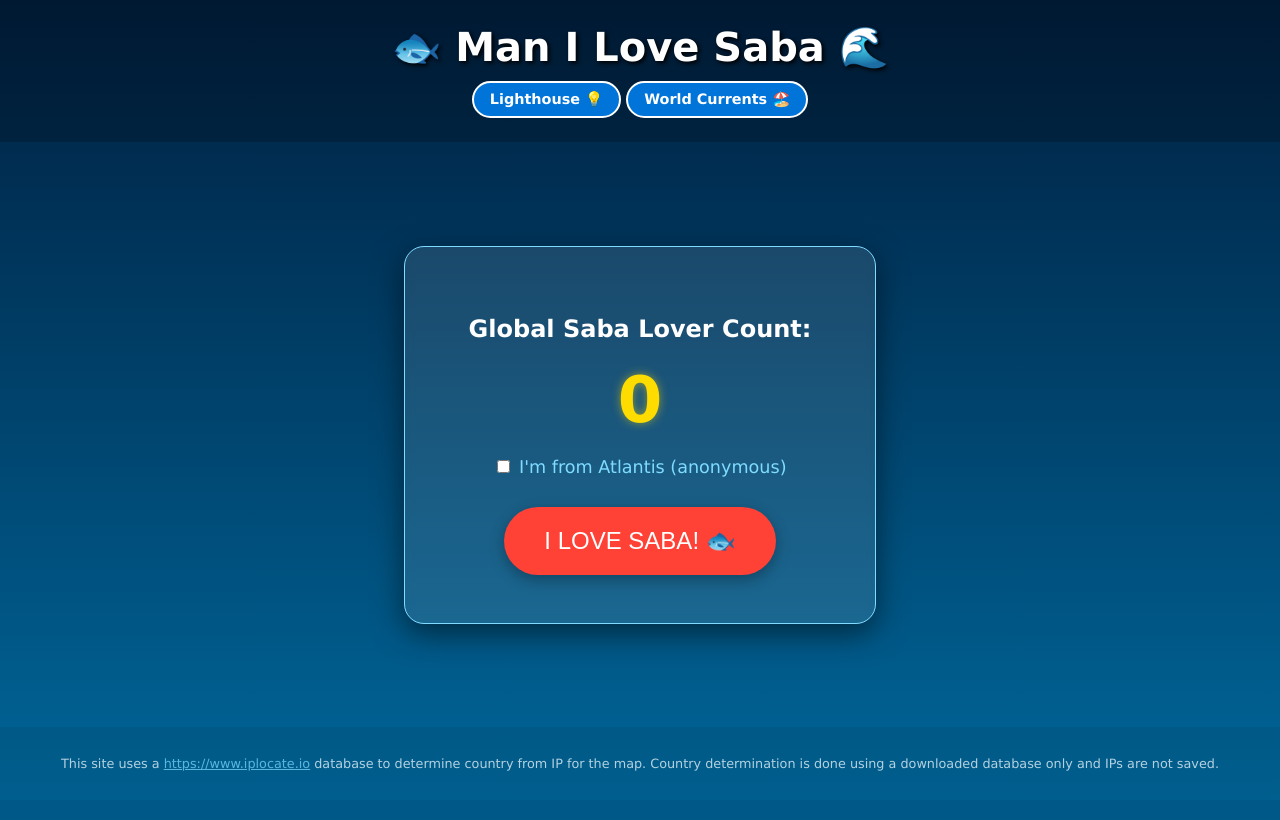
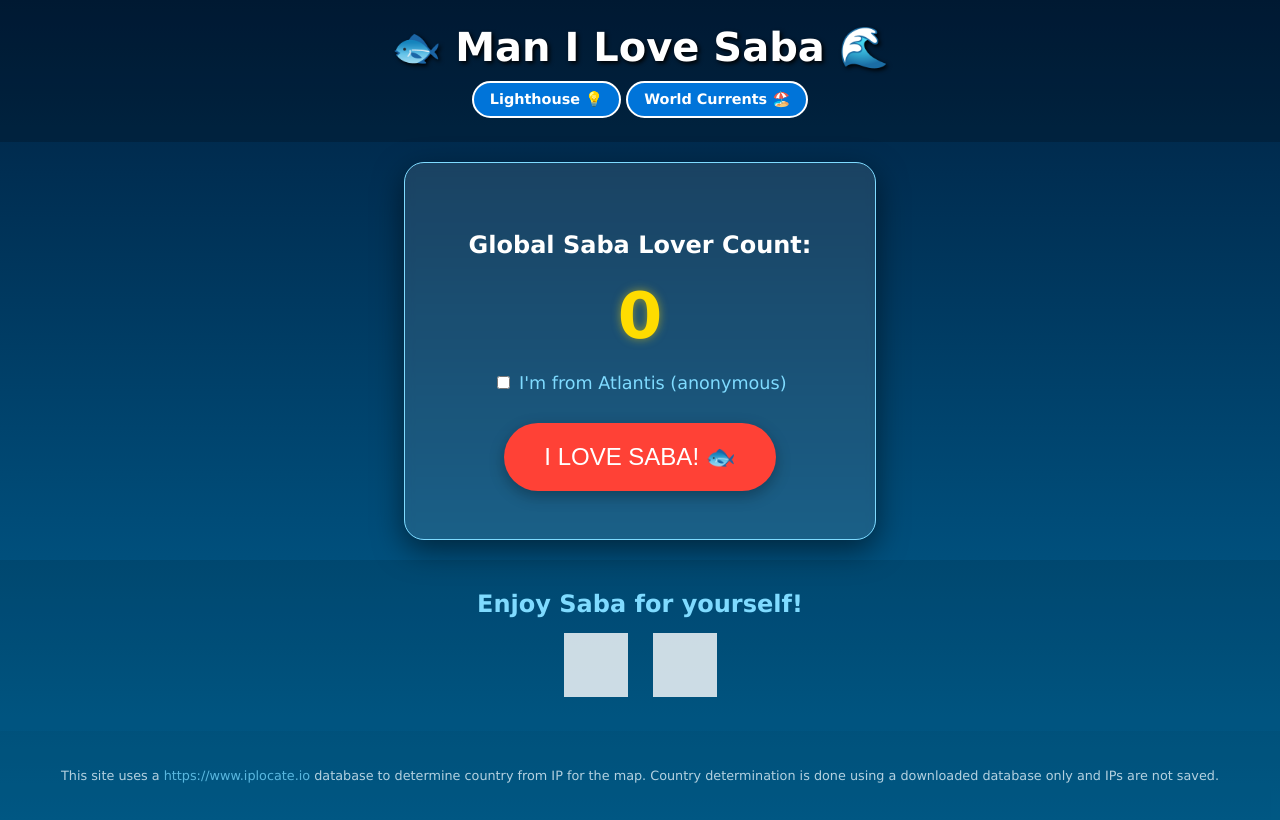
Before and after one commit to CanOfSocks/saba-love, a Flask app: page / in a window 1280 px wide. Before the commit the page ends 771 px from the top, so only its background shows below. Run offline with Flask 3, Linux system fonts and the light colour scheme; some libraries are stand-ins or nearby versions; grey boxes are pictures that could not be loaded.

Commit message:
Add social links

```diff
--- a/static/style.css
+++ b/static/style.css
@@ -129,15 +129,58 @@ h1 {
     box-shadow: 0 0 20px rgba(0, 116, 217, 0.3);
 }
 
+
+
+.social-bar {
+    display: flex;
+    flex-direction: column; /* Stacks header above icons */
+    align-items: center;    /* Centers everything horizontally */
+    gap: 15px;              /* Space between header and icons */
+    padding: 30px 0;
+    background-color: rgba(0, 0, 0, 0.1);
+}
+
+/* This inner container keeps the icons side-by-side */
+.social-links {
+    display: flex;
+    flex-direction: row;    /* Keeps icons in a line */
+    gap: 25px;              /* Space between the two icons */
+}
+
+.social-header {
+    margin: 0;
+    color: var(--aqua);
+    font-size: 1.5rem;
+}
+
+.social-icon {
+    width: 64px;
+    height: 64px;
+    transition: transform 0.2s cubic-bezier(0.175, 0.885, 0.32, 1.275), filter 0.3s;
+    /* Keeps icons white/clean initially */
+    filter: brightness(0) invert(1) opacity(0.8);
+}
+
+.social-icon:hover {
+    transform: scale(1.2) translateY(-5px);
+    filter: brightness(1) invert(0) opacity(1); /* Reveals original brand colors on hover */
+}
+
+
 footer {
     text-align: center;
-    padding: 1rem;
+    padding: 1.5rem;
     font-size: 0.8rem;
     opacity: 0.7;
-    flex-shrink: 0; /* Prevents footer from shrinking */
-    background-color: rgba(0,0,0,0.1);
+    flex-shrink: 0;
+    background-color: rgba(0,0,0,0.2);
 }
 
 footer a {
     color: var(--aqua);
+    text-decoration: none;
 }
+
+footer a:hover {
+    text-decoration: underline;
+}
--- a/templates/layout.html
+++ b/templates/layout.html
@@ -4,7 +4,7 @@
     <meta charset="UTF-8">
     <meta name="viewport" content="width=device-width, initial-scale=1.0">
     <title>Fish Clicker</title>
-    <script src="https://cdn.plot.ly/plotly-3.3.1.min.js"></script>
+
     <link rel="stylesheet" href="{{ url_for('static', filename='style.css') }}">
 </head>
 <body>
@@ -21,6 +21,18 @@
             {% block content %}{% endblock %}
         </main>
 
+        <div class="social-bar">
+            <h2 class="social-header">Enjoy Saba for yourself!</h2>
+            <div class="social-links">
+                <a href="https://youtube.com/@SamekoSaba" target="_blank" rel="noopener noreferrer">
+                    <img src="https://cdn.simpleicons.org/youtube" alt="YouTube" class="social-icon" loading="lazy">
+                </a>
+                <a href="https://x.com/samekosaba" target="_blank" rel="noopener noreferrer">
+                    <img src="https://cdn.simpleicons.org/x" alt="Twitter/X" class="social-icon" loading="lazy">
+                </a>
+            </div>
+        </div>
+
         <footer>
             <p>This site uses a <a href="https://www.iplocate.io/" target="_blank" rel="noopener noreferrer">https://www.iplocate.io</a> database to determine country from IP for the map. Country determination is done using a downloaded database only and IPs are not saved.</p>
         </footer>
```
